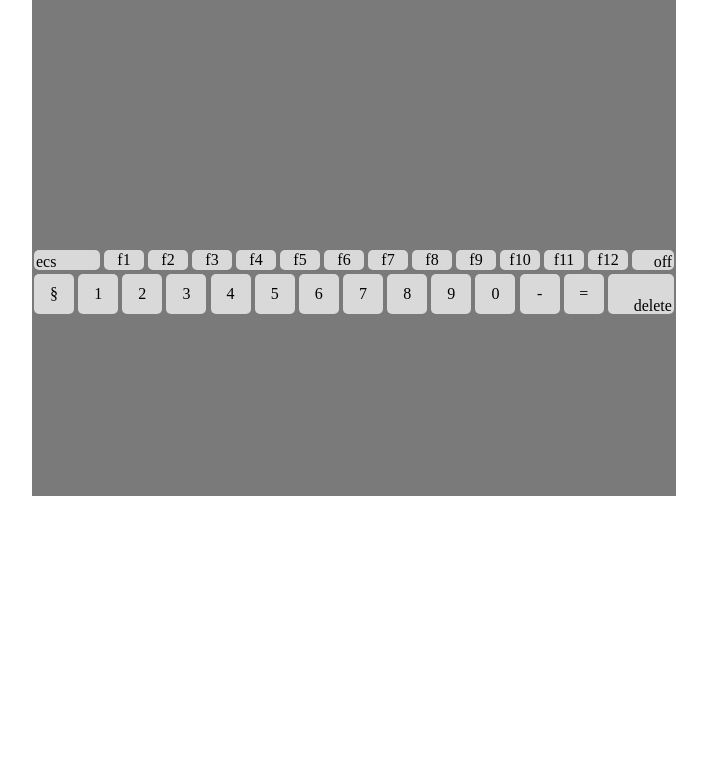
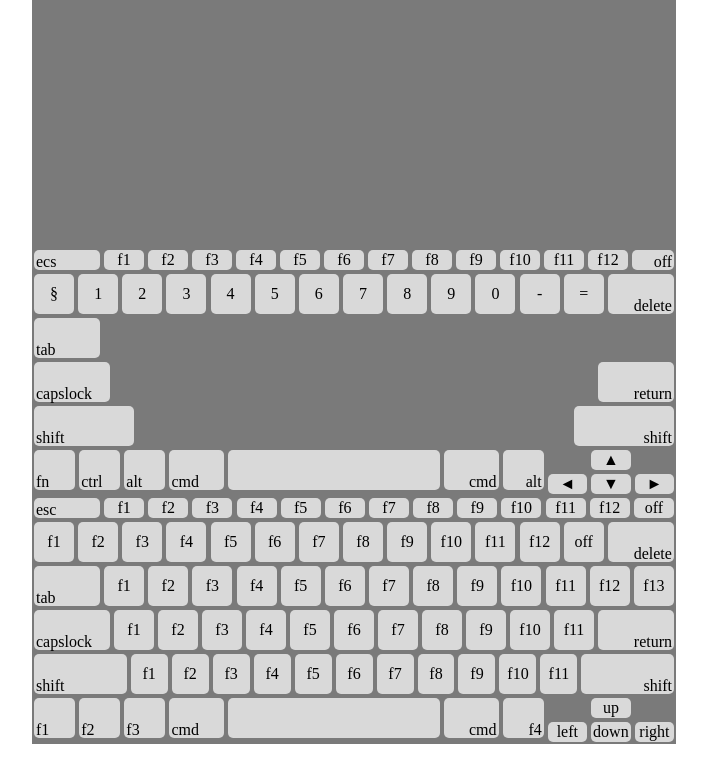
Before and after one commit to NikitaStarmoussov/virtual-keyboard, a plain HTML site: page index.html in a window 1280 px wide. Shown: the whole page, without its empty margins (286-993 px from the left). Drawn offline with Linux system fonts and the light colour scheme.

Commit message:
feat: add full script for create basic keyboard

```diff
--- a/index.html
+++ b/index.html
@@ -10,7 +10,7 @@
 </head>
 
 <body class="body" id="body">
-  <!-- <section class="keyboard">
+  <section class="keyboard">
     <div class="container">
       <div class="keyboard__wrapper container">
         <div class="keyboard__line">
@@ -99,20 +99,20 @@
           <div class="keyboard__key key key_xxxl"></div>
           <div class="keyboard__key key key_m key_right">cmd</div>
           <div class="keyboard__key key key_s key_right">f4</div>
-           <div class="keyboard__arrow-wrapper">
+          <!-- <div class="keyboard__arrow-wrapper"> -->
           <div class="keyboard__key key key_lower key_center">left</div>
-          <!-- </div>
+          <!-- </div> -->
           <div class="keyboard__wrapper">
             <div class="keyboard__key key key_lower key_center">up</div>
             <div class="keyboard__key key key_lower key_center">down</div>
           </div>
-          <!-- <div class="keyboard__arrow-wrapper">
+          <!-- <div class="keyboard__arrow-wrapper"> -->
           <div class="keyboard__key key key_lower key_center">right</div>
-          <!-- </div>
+          <!-- </div> -->
         </div>
       </div>
     </div>
-  </section> -->
+  </section>
   <script src="src/js/script.js"></script>
 </body>
 
--- a/src/js/script.js
+++ b/src/js/script.js
@@ -154,6 +154,90 @@
       'class':'key key_l key_right'
     },
   ],
+  [
+    {
+      'name':'tab',
+      'id':'Tab',
+      'class':'key key_l key_left'
+    },
+  ],
+  [
+    {
+      'name':'capslock',
+      'id':'CapsLock',
+      'class':'key key_xl key_left'
+    },
+    {
+      'name':'return',
+      'id':'Enter',
+      'class':'key key_xl key_right'
+    },
+
+  ],
+  [
+    {
+      'name':'shift',
+      'id':'ShiftLeft',
+      'class':'key key_xxl key_left'
+    },
+    {
+      'name':'shift',
+      'id':'ShiftRight',
+      'class':'key key_xxl key_right'
+    },
+  ],
+  [
+    {
+      'name':'fn',
+      'id':'fn',
+      'class':'key key_s key_left'
+    },
+    {
+      'name':'ctrl',
+      'id':'ControlLeft',
+      'class':'key key_s key_left'
+    },
+    {
+      'name':'alt',
+      'id':'AltLeft',
+      'class':'key key_s key_left'
+    },
+    {
+      'name':'cmd',
+      'id':'MetaLeft',
+      'class':'key key_m key_left'
+    },
+    {
+      'name':' ',
+      'id':'Space',
+      'class':'key key_xxxl key_center'
+    },
+    {
+      'name':'cmd',
+      'id':'MetaRight',
+      'class':'key key_m key_right'
+    },
+    {
+      'name':'alt',
+      'id':'AltRight',
+      'class':'key key_s key_right'
+    },
+    {
+      'name':'◄',
+      'id':'ArrowLeft',
+      'class':'key key_lower key_center'
+    },
+    {
+      'name':'',
+      'id':'arrow-wrapper',
+      'class':'keyboard__wrapper'
+    },
+    {
+      'name':'►',
+      'id':'ArrowRight',
+      'class':'key key_lower key_center'
+    },
+  ],
 
 
 ]
@@ -224,7 +308,7 @@ function createBasicKeyboard(alphabet){
   keyboardWrapper.classList.add('keyboard__wrapper', 'container')
   body.prepend(keyboard);
   keyboard.prepend(keyboardWrapper);
-  for(i=0;i<2;i++){
+  for(i=0;i<6;i++){
 
     //TODO change 2 for 6
 
@@ -232,7 +316,7 @@ function createBasicKeyboard(alphabet){
     let keyboardLine = 0;
     keyboardLine = document.createElement('ul')
     keyboardLine.classList.add('keyboard__line')
-    for(y=0;y<14;y++){
+    for(y=0;y<alphabet[i].length;y++){
       let keyboardElement = 0;
       keyboardElement = document.createElement('li');
       keyboardElement.textContent = alphabet[i][y].name;
@@ -243,6 +327,18 @@ function createBasicKeyboard(alphabet){
     keyboardWrapper.append(keyboardLine);
 
   }
+  const arrowWrapper = document.querySelector('#arrow-wrapper')
+  const arrowUp = document.createElement('li');
+  arrowUp.className = 'key key_lower key_center';
+  arrowUp.textContent = '▲';
+  arrowUp.id = 'ArrowUp';
+  arrowWrapper.append(arrowUp);
+  const arrowDown = document.createElement('li');
+  arrowDown.className = 'key key_lower key_center';
+  arrowDown.textContent = '▼';
+  arrowDown.id = 'ArrowDown';
+  arrowWrapper.append(arrowDown);
+
 }
 createBasicKeyboard(basicAlphabet)
 // createBasicKeyboard(englishAlphabet)
@@ -275,7 +371,7 @@ function addKeyboard(alphabet){
 
 function addTextArea(){
   const body = document.querySelector('#body');
-  const textArea = document.createElement('section')
+  const textArea = document.createElement('text-area')
   textArea.classList.add('text-area')
   body.prepend(textArea);
 }
@@ -285,9 +381,16 @@ document.addEventListener('keydown', function pressKeyDown(event){
   const preesedKey = document.querySelector(`#${event.code}`)
   console.log(preesedKey)
   preesedKey.classList.add('key_active')
-  textAreaContent+= event.key;
+
   const textArea = document.querySelector('.text-area');
-  textArea.textContent = textAreaContent;
+  if(event.key === 'Backspace'){
+    textAreaContent = textAreaContent.slice(0, -1)
+    textArea.textContent = textAreaContent;
+  }else{
+    textAreaContent+= event.key;
+    textArea.textContent = textAreaContent;
+  }
+
   console.log(event.code, event.key)
 })
 document.addEventListener('keyup', function pressKeyup(event){
```
